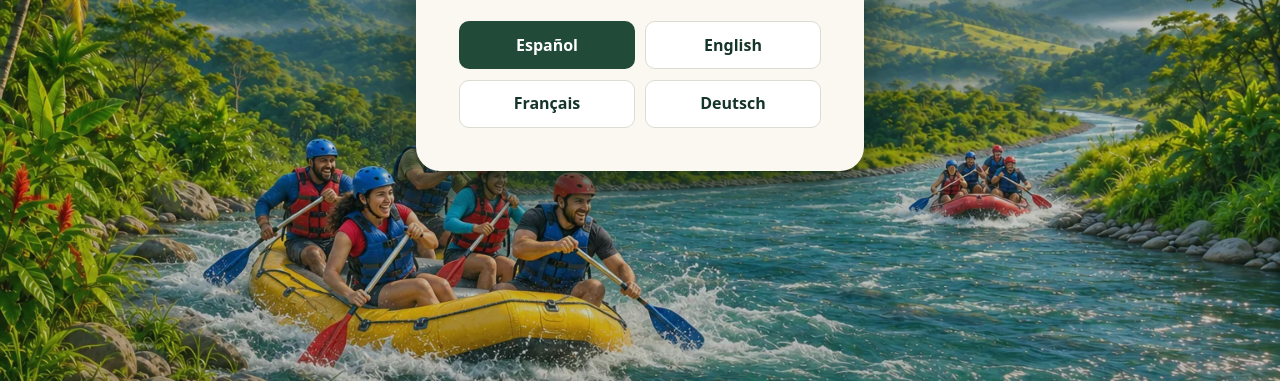
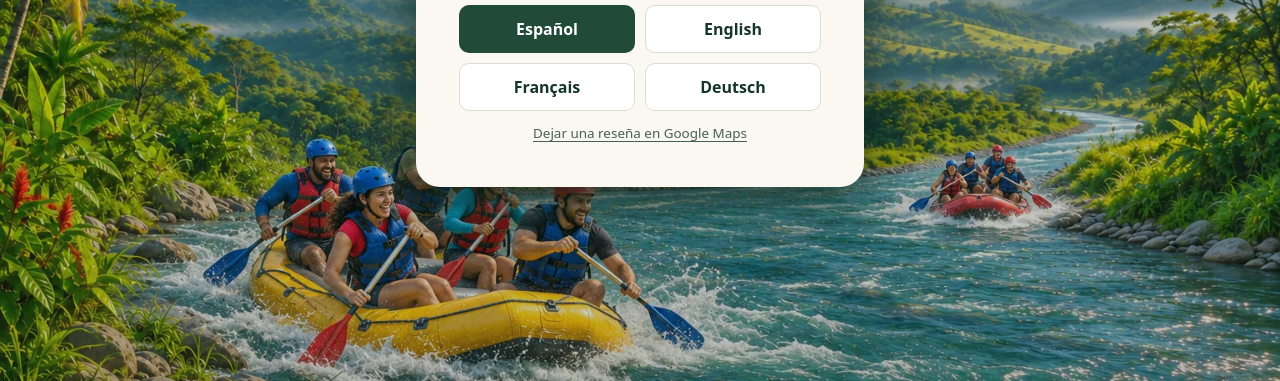
Before and after one commit to marcosgr33-sudo/nature-paradise-mini-market, a plain HTML site: page guia.html in a window 1280 px wide. Shown: the part 419-800 px from the top of the page. Drawn offline with Linux system fonts and the light colour scheme.

Commit message:
Include the guest review link across the guide, entry screen and catalog

```diff
--- a/guia.html
+++ b/guia.html
@@ -34,6 +34,6 @@
     <main id="content"></main>
     <footer class="frame footer"><span>Nature Paradise Jarabacoa</span></footer>
   </div>
-  <script type="module" src="./guide/app.js?v=google-review"></script>
+  <script type="module" src="./guide/app.js?v=site-review"></script>
 </body>
 </html>
--- a/guide/app.js
+++ b/guide/app.js
@@ -1,3 +1,4 @@
+import {reviewLink} from './review.js';
 import * as roomGuide from './room.js?v=booking-note';
 import {languages,copy,sections,restaurants,places,tours,transport,stay,checkout,arrival,locations,healthServices,nearbyShops} from './content.js?v=shops';
 
@@ -5,6 +6,11 @@ const params = new URLSearchParams(location.search);
 const language = params.get('lang');
 const index = languages.indexOf(language);
 if (index >= 0) showGuide();
+else {
+  const footer = document.createElement('p');
+  footer.append(reviewLink('es'));
+  document.querySelector('.entry-panel').append(footer);
+}
 
 function showGuide() {
   const get = id => document.getElementById(id);
@@ -259,12 +265,14 @@ function showGuide() {
     content.append(heading,list);
   }
   const invitation = node('div');
+  const review = reviewLink(language);
+  review.className = 'button';
   invitation.append(node('p', t([
     '¿Cómo fue tu estadía en Nature Paradise? Califícanos y cuéntanos tu experiencia.',
     'How was your stay at Nature Paradise? Leave a rating and tell us about your experience.',
     'Comment s’est passé votre séjour à Nature Paradise ? Donnez-nous une note et partagez votre expérience.',
     'Wie war dein Aufenthalt im Nature Paradise? Gib uns eine Bewertung und erzähl von deinen Erfahrungen.'
-  ])), link(t(['Dejar una reseña en Google Maps', 'Leave a review on Google Maps', 'Laisser un avis sur Google Maps', 'Auf Google Maps bewerten']), 'https://maps.app.goo.gl/4FZGzpACQENSAini8', 'button'));
+  ])), review);
   document.querySelector('#guide footer').prepend(invitation);
   get('entry').hidden = true;
   get('guide').hidden = false;
--- /dev/null
+++ b/guide/review.js
@@ -0,0 +1,15 @@
+const labels = {
+  es: 'Dejar una reseña en Google Maps',
+  en: 'Leave a review on Google Maps',
+  fr: 'Laisser un avis sur Google Maps',
+  de: 'Auf Google Maps bewerten'
+};
+
+export function reviewLink(language) {
+  const link = document.createElement('a');
+  link.href = 'https://maps.app.goo.gl/4FZGzpACQENSAini8';
+  link.target = '_blank';
+  link.rel = 'noopener';
+  link.textContent = labels[language] || labels.es;
+  return link;
+}
```
Also changed, not shown: shop-language.js (+8 -0 lines).
